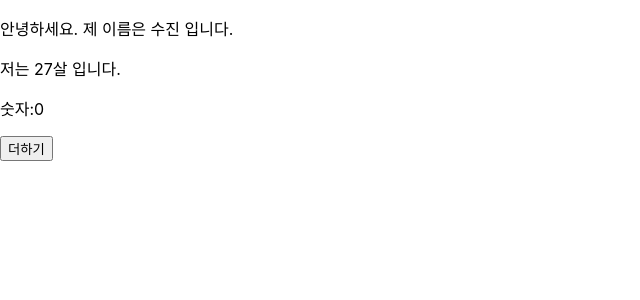
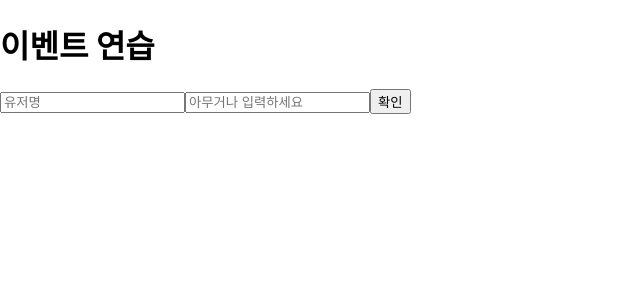
Before and after one commit to CHOISUJIN/react-exercise, a React (Create React App) app in the folder hello-react-component/: page / in a window 1280 px wide. Shown: the top 300 px of the page, without its empty margins (0-640 px from the left). Built offline with nearby package versions, Linux system fonts and the light colour scheme.

Commit message:
event 연습

```diff
--- a/hello-react-component/src/App.js
+++ b/hello-react-component/src/App.js
@@ -1,10 +1,14 @@
 import React, { Component } from 'react';
 import MyComponent from './MyComponent';
+import EventPractice from './EventPractice';
 
 class App extends Component {
   render() {
     return (
-      <MyComponent name="수진"/>
+      <div>
+        {/* <MyComponent name="수진"/> */}
+        <EventPractice/>
+      </div>
     );
   }
 }
--- /dev/null
+++ b/hello-react-component/src/EventPractice.js
@@ -0,0 +1,71 @@
+import React, { Component } from 'react';
+
+class EventPractice extends Component {
+    state = {
+        "message":'',
+        "username":''
+    }
+
+    constructor(props)
+    {
+        super(props);
+        this.handleChange = this.handleChange.bind(this);
+        this.handleClick = this.handleClick.bind(this);
+    }
+
+    handleChange(e) {
+        this.setState({
+            [e.target.name]:e.target.value
+        })
+    }
+
+    handleClick() {
+        alert(this.state.username + ': ' + this.state.message);
+        this.setState({
+            message : '',
+            username : ''
+        })
+    }
+
+    render() {
+        return (
+            <div>
+                <h1>이벤트 연습</h1>
+                {/* 이벤트를 스크립트 코드로 전달하는 방법
+                 <input type="text"
+                       name ="message"
+                       placeholder="아무거나 입력하세요"
+                       onChange={(e) => {
+                            this.setState({
+                                message:e.target.value
+                            })
+                        }}/>
+                <button onClick={() => {
+                    alert(this.state.message);
+                    this.setState({
+                        message: ''
+                    });
+                }}>
+                확인
+                </button> */}
+
+                {/* 이벤트 함수로 전달하기 */}
+                <input type="text"
+                       name ="username"
+                       placeholder="유저명"
+                       value={this.state.username}
+                       onChange={this.handleChange}/>
+                <input type="text"
+                       name ="message"
+                       placeholder="아무거나 입력하세요"
+                       value={this.state.message}
+                       onChange={this.handleChange}/>
+                <button onClick={this.handleClick}>
+                확인
+                </button>
+            </div>
+        );
+    }
+}
+
+export default EventPractice;
```
